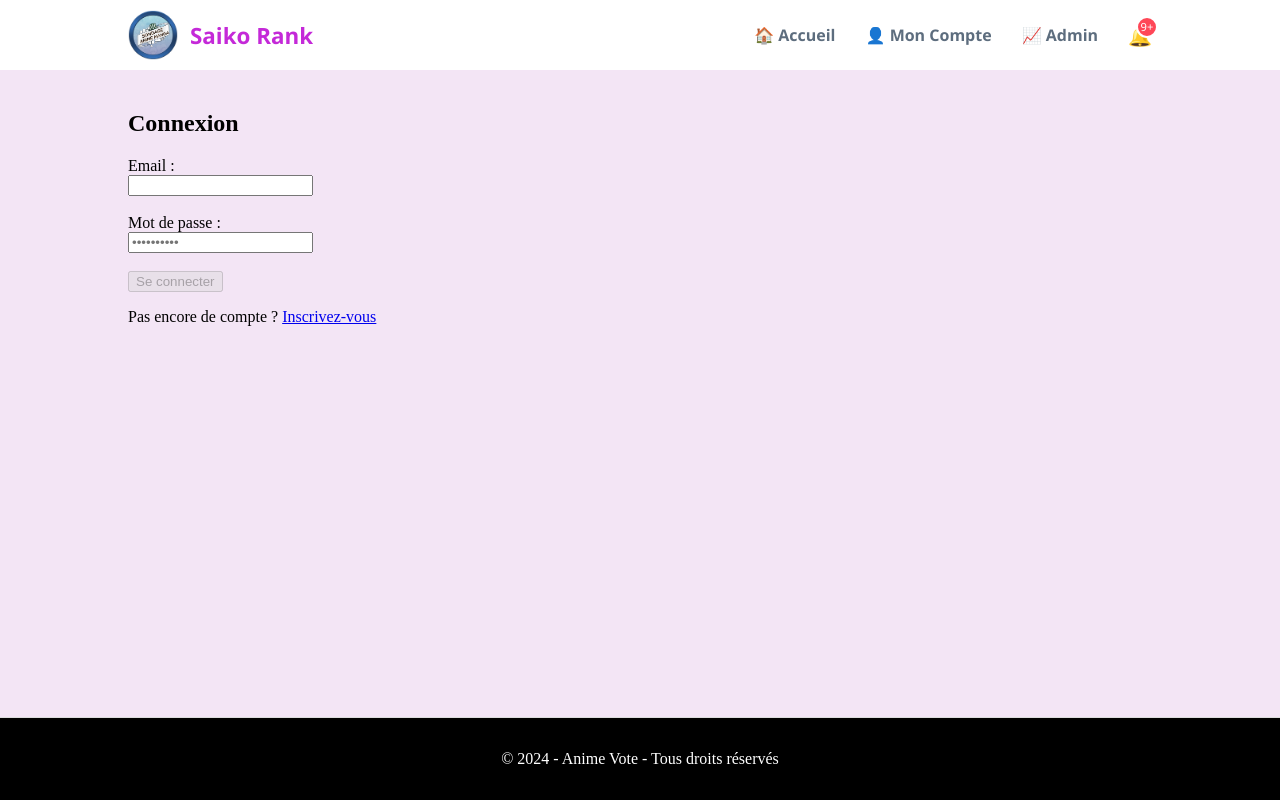
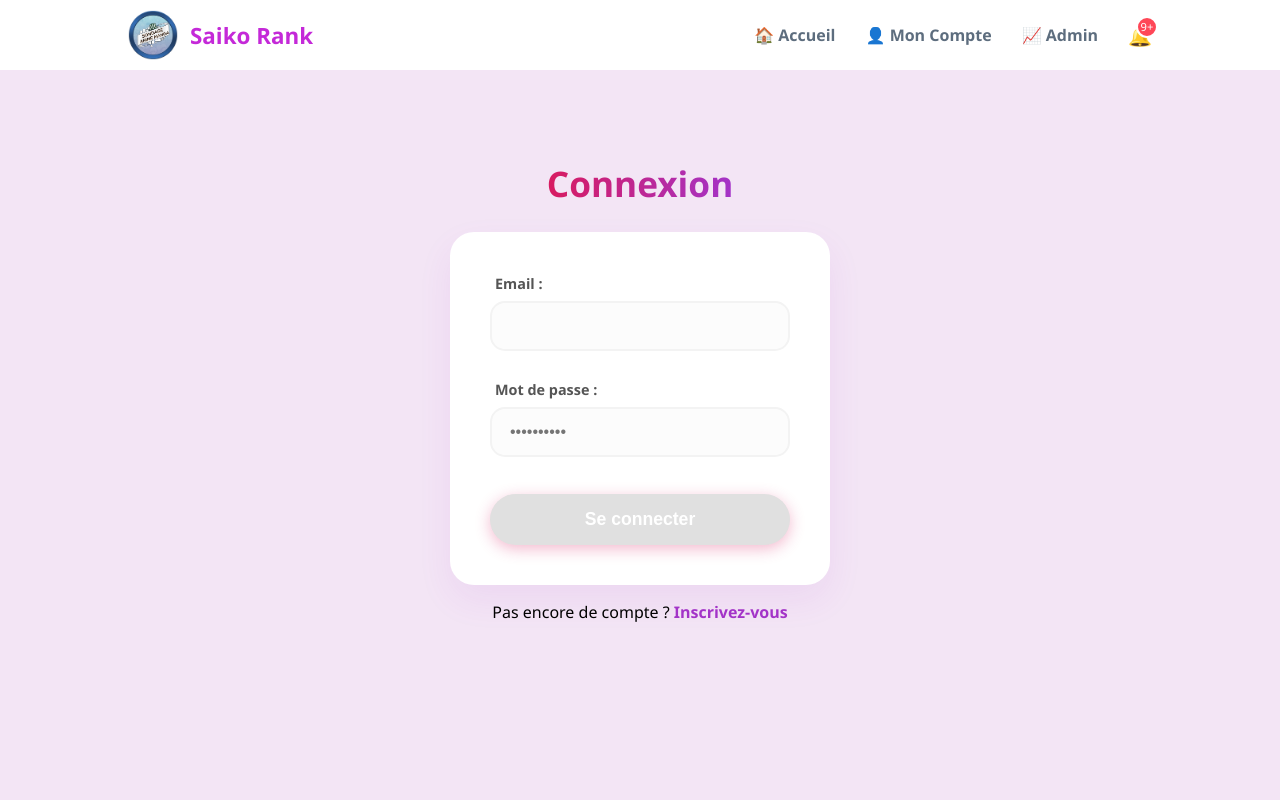
Before and after one commit to nonyx69/Anime_Vote_Front, an Angular app: page /login in a window 1280 px wide. Built offline with nearby package versions, Linux system fonts and the light colour scheme.

Commit message:
Disign page Sign/Login (reste a patch gestion des erreur couleur et placement

```diff
--- /dev/null
+++ b/src/app/features/auth/login/login.component.css
@@ -0,0 +1,102 @@
+/* Conteneur principal identique à l'inscription */
+:host {
+    display: flex;
+    flex-direction: column;
+    align-items: center;
+    font-family: 'Segoe UI', Roboto, Helvetica, Arial, sans-serif;
+    min-height: 100vh;
+    padding: 40px 20px;
+}
+
+h2 {
+    font-size: 2.2rem;
+    font-weight: 800;
+    margin-bottom: 25px;
+    background: linear-gradient(90deg, #d81b60 0%, #a333c8 100%);
+    -webkit-background-clip: text;
+    -webkit-text-fill-color: transparent;
+}
+
+form {
+    background: white;
+    padding: 40px;
+    border-radius: 24px;
+    box-shadow: 0 15px 35px rgba(163, 51, 200, 0.08);
+    width: 100%;
+    max-width: 380px;
+}
+
+div {
+    margin-bottom: 5px;
+}
+
+label {
+    display: inline-block;
+    color: #555;
+    font-weight: 600;
+    font-size: 0.9rem;
+    margin-bottom: 8px;
+    margin-left: 5px;
+}
+
+/* Inputs avec coins très arrondis (style pilule) */
+input {
+    width: 100%;
+    padding: 14px 18px;
+    border: 2px solid #f3f3f3;
+    border-radius: 15px;
+    font-size: 1rem;
+    background-color: #fcfcfc;
+    transition: all 0.3s ease;
+    box-sizing: border-box;
+}
+
+input:focus {
+    outline: none;
+    border-color: #ed4b82;
+    box-shadow: 0 0 0 4px rgba(237, 75, 130, 0.1);
+}
+
+input.ng-invalid.ng-touched {
+    border-color: #ff4d4d;
+}
+/* Bouton Connexion - Reprend le look du bouton "Tous" de ton image */
+button {
+    width: 100%;
+    padding: 15px;
+    border: none;
+    border-radius: 50px; /* Bordures totalement rondes */
+    background: linear-gradient(90deg, #ed4b82, #a333c8);
+    color: white;
+    font-size: 1.1rem;
+    font-weight: bold;
+    cursor: pointer;
+    transition: transform 0.2s, box-shadow 0.2s;
+    margin-top: 10px;
+    box-shadow: 0 4px 15px rgba(216, 27, 96, 0.3);
+}
+
+button:disabled {
+    background: #e0e0e0;
+    cursor: not-allowed;
+}
+
+p[style*="color: red"], .color-red {
+    color: #ff4d6d;
+    font-size: 0.85rem;
+    margin-top: 8px;
+    margin-left: 10px;
+    font-weight: 500;
+}
+
+a {
+    color: #a333c8;
+    text-decoration: none;
+    font-weight: 700;
+    transition: color 0.2s;
+}
+
+a:hover {
+    color: #ed4b82;
+    text-decoration: underline;
+}
--- a/src/app/features/auth/login/login.ts
+++ b/src/app/features/auth/login/login.ts
@@ -8,6 +8,7 @@ import { AuthService } from '../../../core/services/auth';
   standalone: true,
   imports: [FormsModule, RouterLink],
   templateUrl: './login.component.html',
+  styleUrls: ['./login.component.css']
 })
 export class LoginComponent {
   credentials = {
--- /dev/null
+++ b/src/app/features/auth/register/register.component.css
@@ -0,0 +1,99 @@
+/* Conteneur principal pour centrer le formulaire */
+:host {
+    display: flex;
+    flex-direction: column;
+    align-items: center;
+    font-family: 'Segoe UI', Roboto, Helvetica, Arial, sans-serif;
+    min-height: 100vh;
+    padding: 40px 20px;
+}
+
+h2 {
+    color: #a333c8;
+    font-size: 2rem;
+    margin-bottom: 20px;
+    background: linear-gradient(90deg, #d81b60, #8e44ad);
+    -webkit-background-clip: text;
+    -webkit-text-fill-color: transparent;
+}
+
+form {
+    background: white;
+    padding: 40px;
+    border-radius: 24px;
+    box-shadow: 0 10px 25px rgba(163, 51, 200, 0.1);
+    width: 100%;
+    max-width: 400px;
+}
+
+div {
+    margin-bottom: 5px;
+}
+
+label {
+    color: #555;
+    font-weight: 600;
+    font-size: 0.9rem;
+    margin-bottom: 8px;
+    display: inline-block;
+    margin-left: 5px;
+}
+
+/* Style des champs de saisie */
+input {
+    width: 100%;
+    padding: 14px 18px;
+    border: 2px solid #f3f3f3;
+    border-radius: 15px;
+    font-size: 1rem;
+    background-color: #fcfcfc;
+    transition: all 0.3s ease;
+    box-sizing: border-box;
+}
+
+input:focus {
+    outline: none;
+    border-color: #d81b60;
+    box-shadow: 0 0 8px rgba(216, 27, 96, 0.2);
+}
+
+input.ng-invalid.ng-touched {
+    border-color: #ff4d4d;
+}
+
+p[style*="color: red"] {
+    margin: 5px 0 0 5px;
+    font-weight: 500;
+}
+
+button {
+    width: 100%;
+    padding: 15px;
+    border: none;
+    border-radius: 50px; /* Bordures totalement rondes */
+    background: linear-gradient(90deg, #ed4b82, #a333c8);
+    color: white;
+    font-size: 1.1rem;
+    font-weight: bold;
+    cursor: pointer;
+    transition: transform 0.2s, box-shadow 0.2s;
+    margin-top: 10px;
+    box-shadow: 0 4px 15px rgba(216, 27, 96, 0.3);
+}
+
+button:disabled {
+    background: #e0e0e0;
+    cursor: not-allowed;
+}
+
+a {
+    color: #a333c8;
+    text-decoration: none;
+    font-weight: 700;
+    transition: color 0.2s;
+}
+
+a:hover {
+    color: #ed4b82;
+    text-decoration: underline;
+}
--- a/src/app/features/auth/register/register.ts
+++ b/src/app/features/auth/register/register.ts
@@ -8,6 +8,7 @@ import { AuthService } from '../../../core/services/auth';
   standalone: true,
   imports: [FormsModule, RouterLink],
   templateUrl: './register.component.html',
+  styleUrls: ['./register.component.css']
 })
 export class RegisterComponent {
   user = {
```
Also changed, not shown: src/app/features/auth/login/login.component.html (+1 -11 lines).
